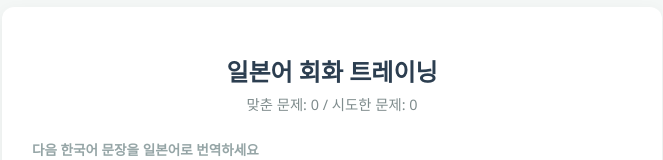
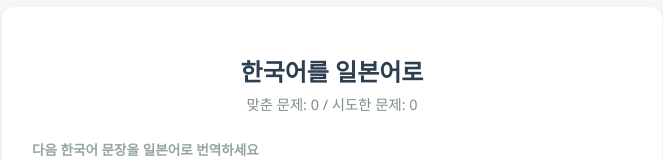
Before and after one commit to jooain/Japanese, a plain HTML site: page index.html in a window 1280 px wide. Shown: the part 212-372 px from the top of the page, without its empty margins (308-971 px from the left). Drawn offline with Linux system fonts and the light colour scheme.

Commit message:
Update index.html

```diff
--- a/index.html
+++ b/index.html
@@ -142,7 +142,7 @@
 <body>
 
     <div class="container">
-        <h1>일본어 회화 트레이닝</h1>
+        <h1>한국어를 일본어로</h1>
         <div class="stats" id="stats">맞춘 문제: 0 / 시도한 문제: 0</div>
 
         <div class="quiz-box">
```
